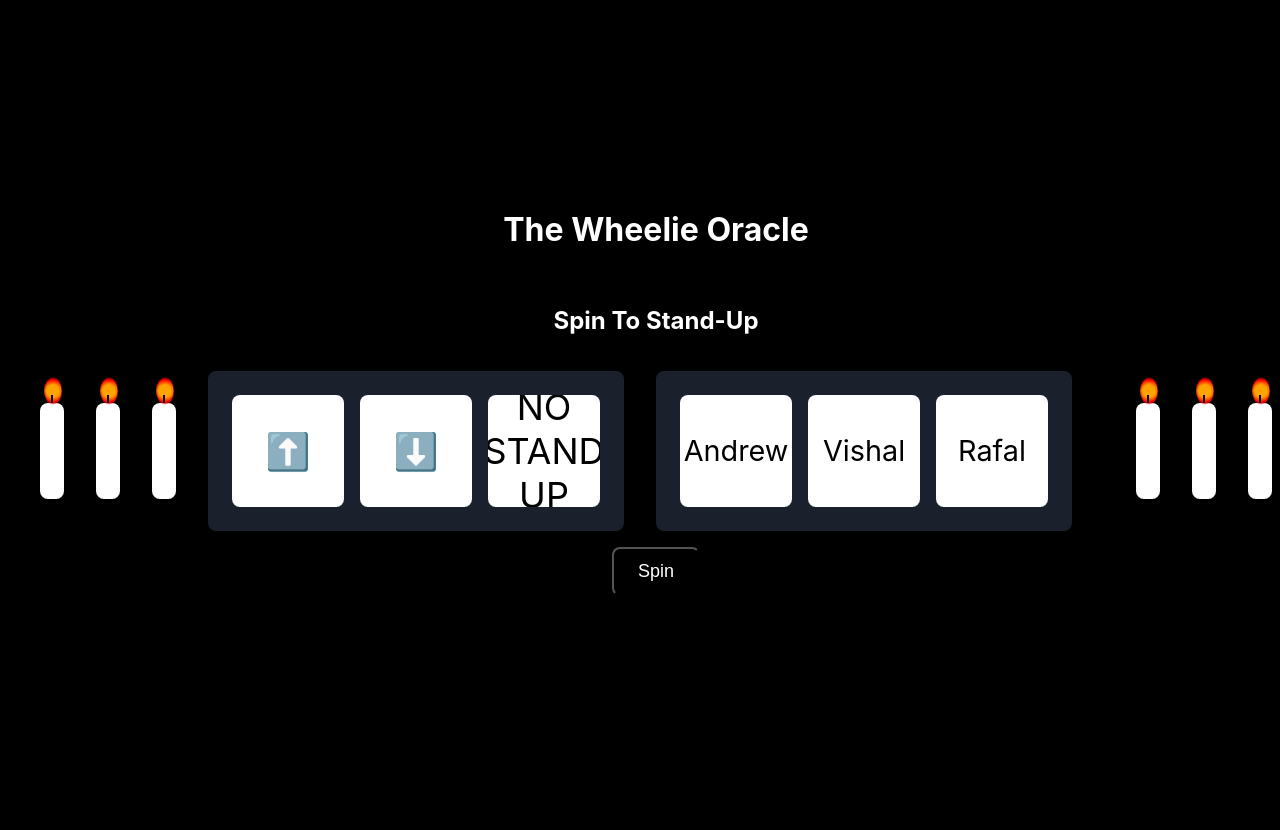
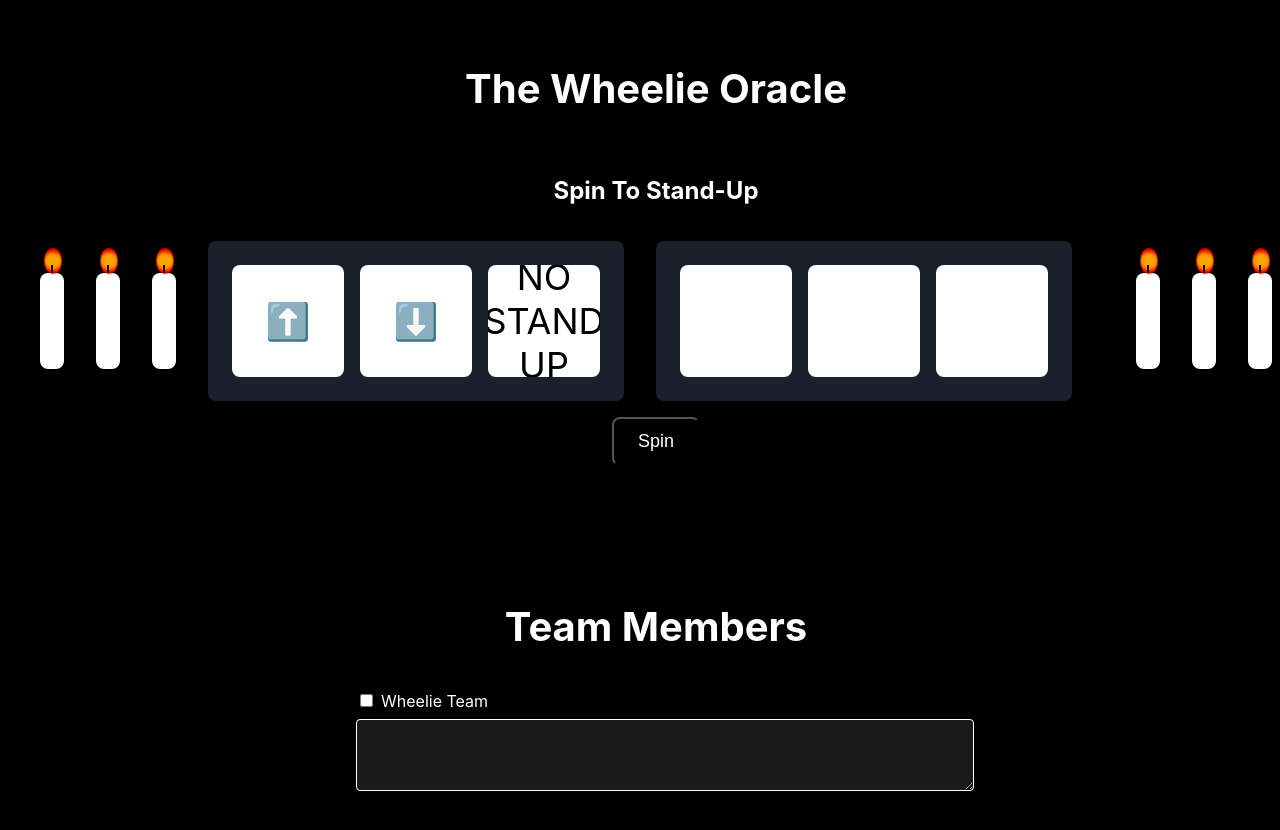
Before and after one commit to andrewoc98/up-or-down, a React (Create React App) app: page / in a window 1280 px wide. Shown: the top 830 px of the page. Built offline with nearby package versions, Linux system fonts and the light colour scheme.

Commit message:
Update App.js

```diff
--- a/src/App.js
+++ b/src/App.js
@@ -1,7 +1,6 @@
-import {useState, useEffect} from "react";
+import React, {useState, useEffect} from "react";
 import { motion } from "framer-motion";
 import "./App.css"
-import { Howl } from "howler";
 
 const rand = Math.floor(Math.random() * 100);
 const result = Math.random() < 0.5 ? "Good" : "Bad";
@@ -10,7 +9,7 @@ const weather = ["It's miserable out", "Great stretch in the evening", "Could be
 const BoolV2 = ["True","False","Perhaps"][Math.floor(Math.random() * 3)]
 const cosmic =["Nik was Stopped", "Andrew is the Murderer", "The Big Appsecsy Determined"][Math.floor(Math.random() * 3)]
 const symbols = ["⬆️", "⬇️", "NO STAND UP"];
-const people = ["Andrew", "Arun", "Liam", "Nik", "Rafal", "Sneha", "Prashant", "John", "Vishal"]
+const wheelieTeam = ["Andrew", "Arun", "Liam", "Nik", "Rafal", "Sneha", "Prashant", "John", "Vishal"];
 const steps = [
     "Consulting Oracle.....",
     `Determining Celestial Invocation...${result}`,
@@ -25,9 +24,11 @@ const steps = [
 
 export default function SlotMachine() {
   const [slots, setSlots] = useState(["⬆️", "⬇️", "NO STAND UP"]);
-  const [peopleSlots, setPeopleSlots] = useState([people[Math.floor(Math.random() * 9)],people[Math.floor(Math.random() * 9)],people[Math.floor(Math.random() * 9)]])
-  const [text, setText] = useState("")
+  const [peopleSlots, setPeopleSlots] = useState(["", "", ""]);
+  const [text, setText] = useState("");
   const [spinning, setSpinning] = useState(false);
+  const [sacrificialLambs, setSacrificialLambs] = useState("");
+  const [isWheelieTeam, setIsWheelieTeam] = useState(false);
 
     useEffect(() => {
         if (spinning) {
@@ -35,7 +36,8 @@ export default function SlotMachine() {
                 setSlots(Array.from({ length: 3 }, () => symbols[Math.floor(Math.random() * symbols.length)]));
             }, 100);
             const interval2 = setInterval(() => {
-                setPeopleSlots(Array.from({ length: 3 }, () => people[Math.floor(Math.random() * 9)]));
+                const lambs = sacrificialLambs.split(",").map(lamb => lamb.trim()).filter(lamb => lamb !== "");
+                setPeopleSlots(Array.from({ length: 3 }, () => lambs[Math.floor(Math.random() * lambs.length)] || ""));
             }, 105);
             let stepCounter = 0;
             const textInterval = setInterval(() => {
@@ -49,10 +51,9 @@ export default function SlotMachine() {
 
             setTimeout(() => {
                 setSlots(Array.from({ length: 3 }, () => symbols[generateDay()]));
-                const person = selectPerson()
-                setPeopleSlots(Array.from({ length: 3 }, () => people[person]))
-                console.log(peopleSlots)
-                console.log(person)
+                const lambs = sacrificialLambs.split(",").map(lamb => lamb.trim()).filter(lamb => lamb !== "");
+                const person = lambs[Math.floor(Math.random() * lambs.length)] || "";
+                setPeopleSlots(Array.from({ length: 3 }, () => person));
                 setSpinning(false);
                 clearInterval(interval1);
                 clearInterval(interval2);
@@ -70,7 +71,7 @@ export default function SlotMachine() {
   return (
 
       <div className="mainDiv">
-          <h1 className= "header">The Wheelie Oracle</h1>
+          <h1 className="header scary-font">The Wheelie Oracle</h1>
           <h2 className="header">Spin To Stand-Up</h2>
           <div className="candle-container">
               <Candle />
@@ -123,6 +124,32 @@ export default function SlotMachine() {
           {spinning ? "Spinning..." : "Spin"}
         </button>
           <p>{text}</p>
+          <div className="sacrificial-lambs">
+              <h3 className="scary-font">Team Members</h3>
+              <div className="checkbox-container">
+                  <label>
+                      <input
+                          type="checkbox"
+                          checked={isWheelieTeam}
+                          onChange={(e) => {
+                              setIsWheelieTeam(e.target.checked);
+                              if (e.target.checked) {
+                                  setSacrificialLambs(wheelieTeam.join(", "));
+                              } else {
+                                  setSacrificialLambs("");
+                              }
+                          }}
+                      />
+                      Wheelie Team
+                  </label>
+              </div>
+              <textarea
+                  value={sacrificialLambs}
+                  onChange={(e) => setSacrificialLambs(e.target.value)}
+                  rows={3}
+                  className="lambs-input"
+              />
+          </div>
       </div>
   );
 }
@@ -154,6 +181,7 @@ export default function SlotMachine() {
         return Math.floor(Math.random() * 9)
     }
 
+
 function Candle() {
     return (
         <div className="candle">
```
